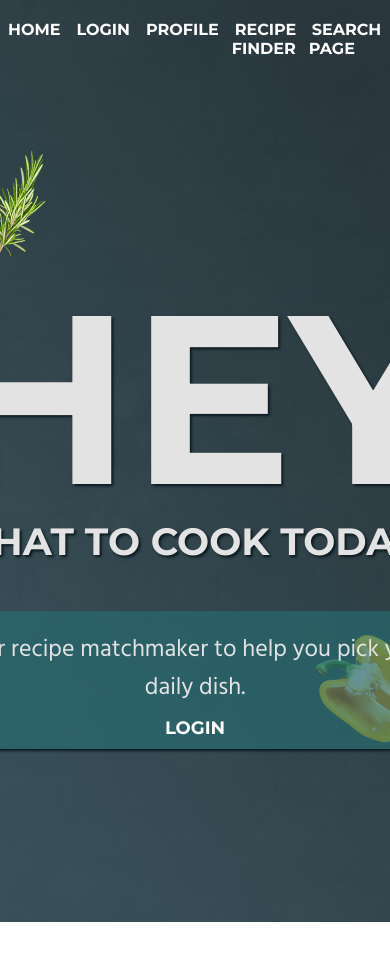
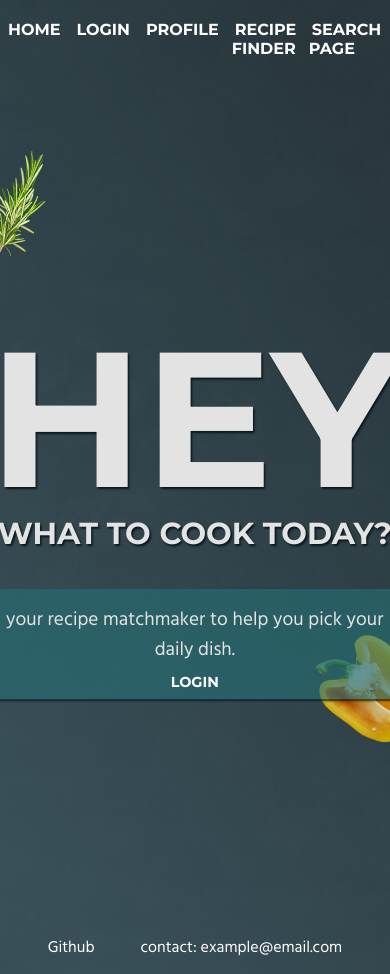
Before and after one commit to JJ-Bas/eindopracht-novi-recepten-app, a React (Create React App) app: page / in a window 390 px wide. Shown: the top 974 px of the page. Before the commit the page ends 922 px from the top, so only its background shows below. Built offline with nearby package versions, Linux system fonts and the light colour scheme; no server answers.

Commit message:
laatste schoonmaak, bverwijderen test knoppen en restje css opmaak

```diff
--- a/src/App.js
+++ b/src/App.js
@@ -42,6 +42,9 @@ function App() {
                <Route path="*" element={<PageNotFound/>}/>
            </Routes>
        </div>
+       <footer>
+           <a id="external-link" href="https://github.com/JJ-Bas/eindopracht-novi-recepten-app" target="_blank" >Github</a>
+           <a href="mailto:example@email.com">contact: example@email.com</a></footer>
    </>
   );
 }
--- a/src/App.scss
+++ b/src/App.scss
@@ -12,10 +12,7 @@ body {
   font-family: 'Hind', sans-serif;
   background-image: url("./assets/images/concrete-texture-transparent.png"), linear-gradient(56deg, $background-color 10%, $background-color-gradient 90%);
   color: $text-color-light;
-}
-
-li {
-  font-size: 14px;
+  font-size: 16px;
 }
 
 h2 {
@@ -70,8 +67,6 @@ input {
 }
 
 
-
-
 /*//background images//*/
 
 .app-body {
@@ -88,7 +83,7 @@ input {
   transform: rotate(-50deg);
 }
 
-.pepper{
+.pepper {
   position: absolute;
   display: flex;
   width: 30vw;
@@ -101,3 +96,21 @@ input {
 .scale-image {
   display: block
 }
+
+footer {
+  display: flex;
+  justify-content: center;
+}
+
+footer a {
+  margin: 10px 20px;
+}
+
+@media screen and (max-width: 700px) {
+  .inner-container {
+    scale: 80%;
+  }
+
+
+
+}
--- a/src/components/CheckboxDisplayOptions/CheckboxDisplayOptions.module.scss
+++ b/src/components/CheckboxDisplayOptions/CheckboxDisplayOptions.module.scss
@@ -82,3 +82,15 @@ input:checked + .toggle-slider:before {
   display: flex;
   justify-content: center;
 }
+
+@media screen and (max-width: 700px) {
+  .container-checkbox-display {
+    scale: 90%;
+  }
+}
+
+@media screen and (max-width: 500px) {
+  .container-checkbox-display {
+    scale: 70%;
+  }
+}
--- a/src/components/NavBar/NavBar.js
+++ b/src/components/NavBar/NavBar.js
@@ -21,6 +21,7 @@ function NavBar() {
                 <li><NavLink
                     className="nav-link"
                     to="/profile"
+                    disabled={!isAuth}
                 >profile</NavLink></li>
                 <li><NavLink
                     className="nav-link"
--- a/src/components/RecipeResultDisplay/RecipeResultDisplay.module.scss
+++ b/src/components/RecipeResultDisplay/RecipeResultDisplay.module.scss
@@ -32,6 +32,7 @@ width: 420px;
 }
 
 .icon {
+  width: 80%;
   height: 80%;
 }
 
--- a/src/pages/RecipeQuestResult/RecipeQuestResult.js
+++ b/src/pages/RecipeQuestResult/RecipeQuestResult.js
@@ -26,12 +26,9 @@ function RecipeQuestResult() {
     const [mainIndex, setMainIndex] = useState(0)
     const [dessertIndex, setDessertIndex] = useState(0)
 
-    //TODO - zorg dat de API request worden beinvloed door de opties van de CheckboxDisplay
-    //
-
-    async function fetchData(mealTypeString, cuisineTypeString, setlist, healthOptionString, setLoadingStatus) {
+    async function fetchData(mealTypeString, cuisineTypeString, setlist, healthOptionString, setLoadingStatus, config) {
         try {
-                       const result = await axios.get(`https://api.edamam.com/api/recipes/v2?type=public&beta=true&app_id=${process.env.REACT_APP_API_ID}&app_key= ${process.env.REACT_APP_API_KEY}&random=true${recipeTime}${mealTypeString}${cuisineTypeString}${healthOptionString}`);
+            const result = await axios.get(`https://api.edamam.com/api/recipes/v2?type=public&beta=true&app_id=${process.env.REACT_APP_API_ID}&app_key= ${process.env.REACT_APP_API_KEY}&random=true${recipeTime}${mealTypeString}${cuisineTypeString}${healthOptionString}`, config);
             setlist(result.data.hits);
             setLoadingStatus('done')
         } catch (e) {
@@ -42,6 +39,7 @@ function RecipeQuestResult() {
     }
 
     useEffect(() => {
+
         fetchData('&dishType=main-course', cuisineType, setMainRecipeList, checkboxCombined, setMainReqStatus)
     }, [])
 
@@ -94,7 +92,9 @@ function RecipeQuestResult() {
                         ingredientsList={mainRecipeList[mainIndex].recipe.ingredientLines}
                         link={mainRecipeList[mainIndex].recipe.url}
                         back={() => lastItem(mainIndex, setMainIndex)}
-                    />) : (<button className="get-button" onClick={() =>navigate("/questionnaire")}>Sorry! No recipes found. try again</button>)):(<p>Loading...</p>)}
+                    />) : (
+                    <button className="get-button" onClick={() => navigate("/questionnaire")}>Sorry! No recipes found.
+                        try again</button>)) : (<p>Loading...</p>)}
 
                 {dessertReqStatus === 'done' ? (dessertRecipeList.length > 0 ? (
                         <RecipeResultDisplay
--- a/src/pages/SearchPage/SearchPage.js
+++ b/src/pages/SearchPage/SearchPage.js
@@ -38,9 +38,6 @@ function SearchPage() {
                     <button type="button" className="basic-button"
                             onClick={() => toggleOptionsPopUp(!optionsPopUp)}> diët options
                     </button>
-
-                    <button type="button" onClick={() => console.log(result)} ></button>
-                    {result.count === 0 ? <p>no result</p> :  <p>result!</p>}
                     <form onSubmit={handleSubmit}>
                         <Input
                             type='text'
```
Also changed, not shown: src/components/TerraceCard/TerraceCard.module.scss (line endings or trailing spaces). Lines whose indentation alone changed are shown as unchanged.
